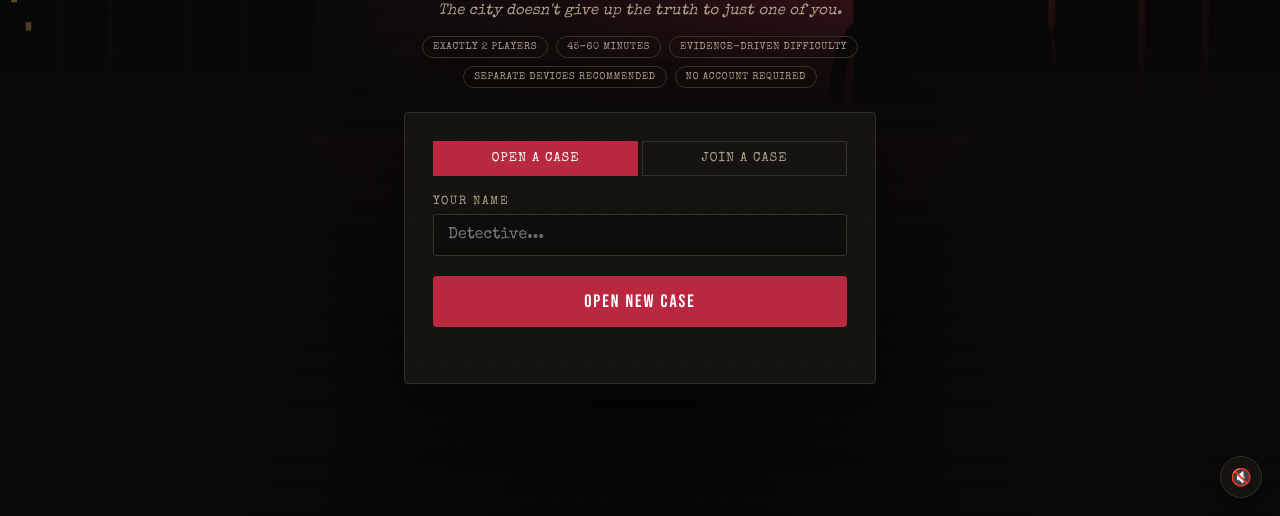
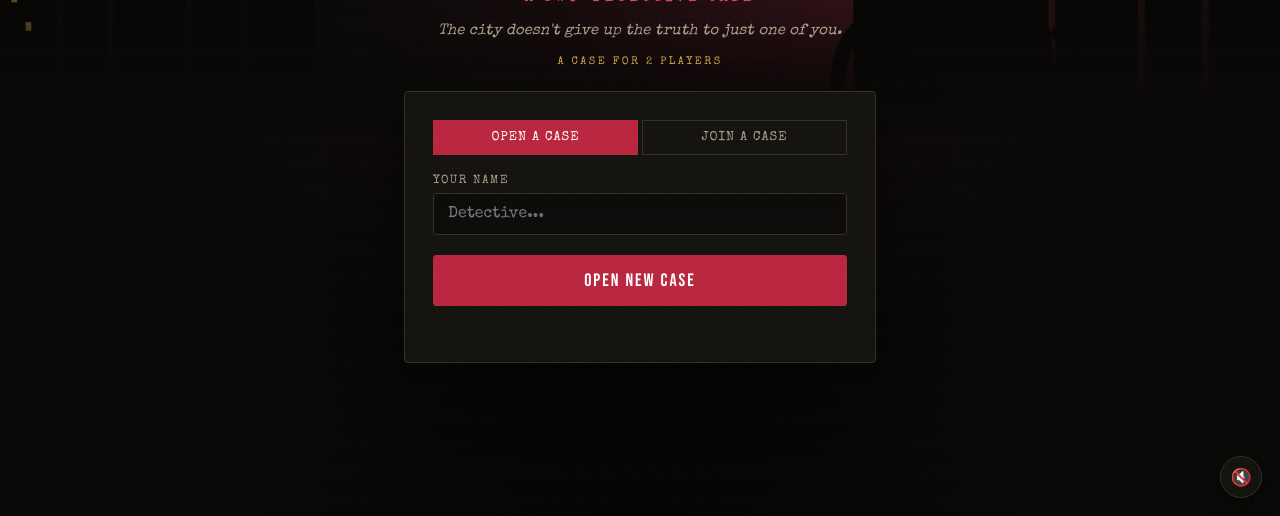
Before and after one commit to darrentjhin/nocturne-noir-game, a website: page public/index.html in a window 1280 px wide. Shown: the part 284-800 px from the top of the page. Drawn offline with nearby package versions, Linux system fonts and the light colour scheme; no server answers.

Commit message:
Simplify landing cover details

```diff
--- a/public/index.html
+++ b/public/index.html
@@ -25,13 +25,7 @@
     <h1 class="title">NOCTURNE</h1>
     <p class="subtitle">a two-detective case</p>
     <div class="tagline">The city doesn't give up the truth to just one of you.</div>
-    <div class="game-facts" aria-label="Game details">
-      <span>Exactly 2 players</span>
-      <span>45–60 minutes</span>
-      <span>Evidence-driven difficulty</span>
-      <span>Separate devices recommended</span>
-      <span>No account required</span>
-    </div>
+    <div class="cover-player-count">A case for 2 players</div>
 
     <div class="card-panel">
       <div class="tabs">
--- a/public/style.css
+++ b/public/style.css
@@ -150,20 +150,11 @@ html, body {
   font-style: italic;
 }
 
-.game-facts {
-  display: flex;
-  justify-content: center;
-  flex-wrap: wrap;
-  gap: 8px;
+.cover-player-count {
   margin: -18px 0 24px;
-}
-.game-facts span {
-  border: 1px solid var(--line);
-  border-radius: 20px;
-  padding: 5px 10px;
-  color: var(--ink-dim);
-  font-size: 10px;
-  letter-spacing: 0.6px;
+  color: var(--gold);
+  font-size: 11px;
+  letter-spacing: 2.4px;
   text-transform: uppercase;
 }
 
```
